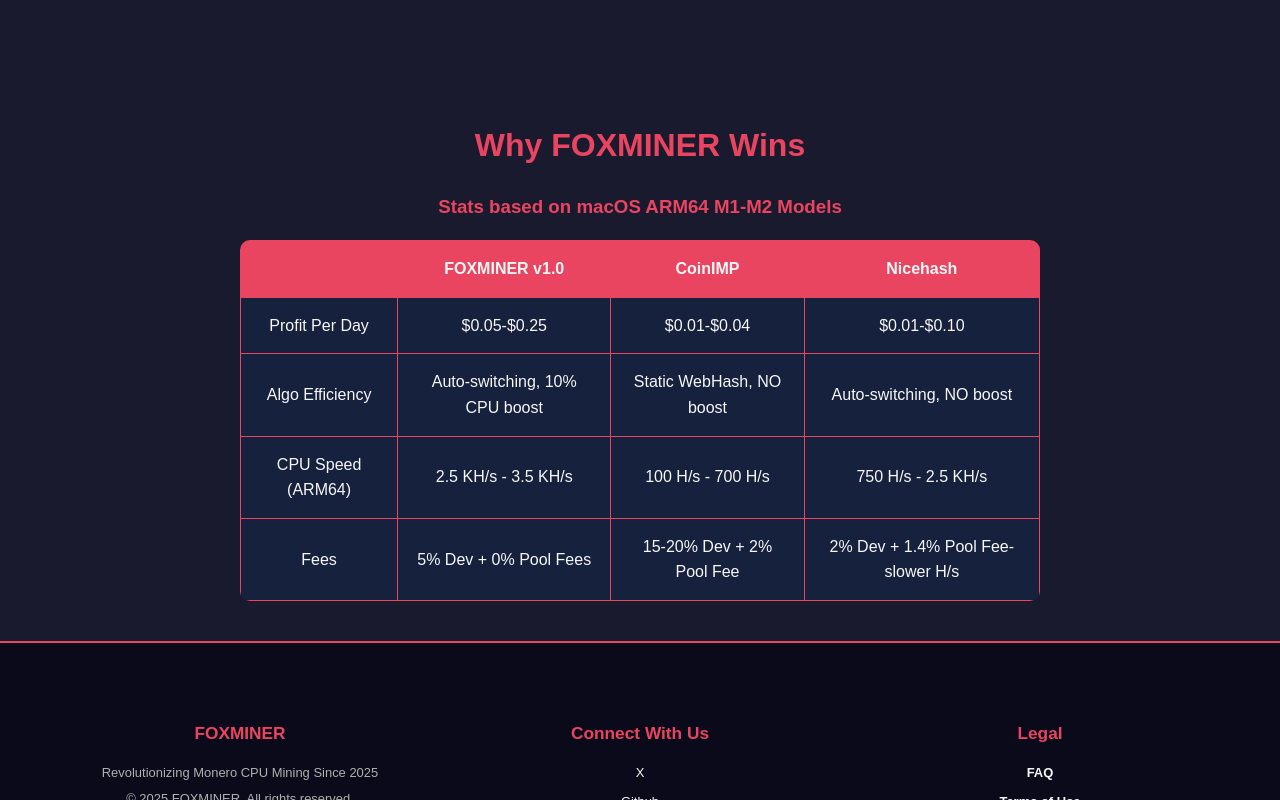
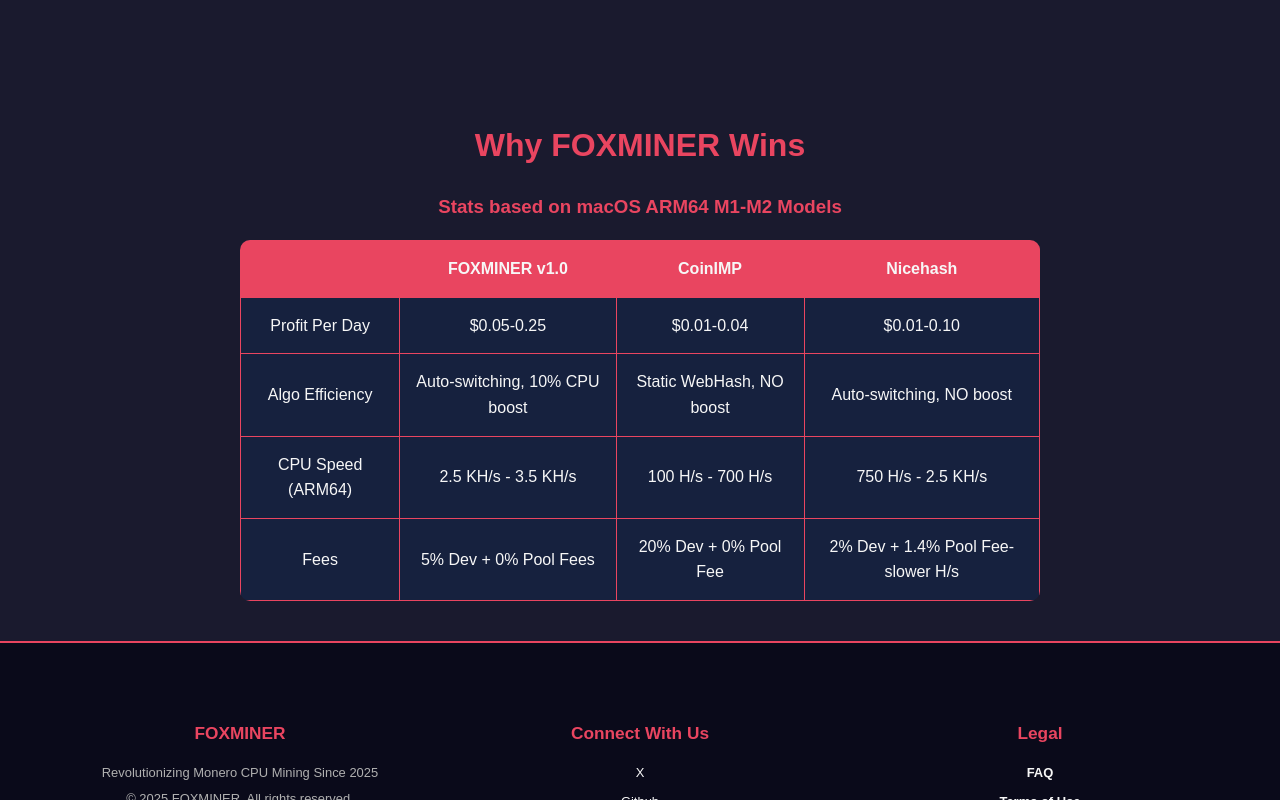
Before and after one commit to Foxminer-web/Foxminer, a website: page index.html in a window 1280 px wide. Shown: the part 1171-1971 px from the top of the page. Drawn offline with Linux system fonts and the light colour scheme; no server answers.

Commit message:
Update index.html

```diff
--- a/index.html
+++ b/index.html
@@ -302,7 +302,7 @@
         </div>
         <div class="feature">
             <h3>Real-time API Dashboard</h3>
-            <p>Mine Monero (XMR) with your macOS or Linux CPU. Signup to see your XMR stack on the user dashboard. Install our Free open-source app from the Installers page to start mining with ease.</p>
+            <p>Signup to see your XMR stack on the user dashboard. Install our Free open-source app from the Installers page to start mining with ease.</p>
         </div>
         <div class="feature">
             <h3>Enhanced MacOS & Linux Support</h3>
@@ -328,9 +328,9 @@
             </tr>
             <tr>
                 <td>Profit Per Day</td>
-                <td>$0.05-$0.25</td>
-                <td>$0.01-$0.04</td>
-                <td>$0.01-$0.10</td>
+                <td>$0.05-0.25</td>
+                <td>$0.01-0.04</td>
+                <td>$0.01-0.10</td>
             </tr>
             <tr>
                 <td>Algo Efficiency</td>
@@ -347,7 +347,7 @@
             <tr>
                 <td>Fees</td>
                 <td>5% Dev + 0% Pool Fees</td>
-                <td>15-20% Dev + 2% Pool Fee</td>
+                <td>20% Dev + 0% Pool Fee</td>
                 <td>2% Dev + 1.4% Pool Fee-slower H/s</td>
             </tr>
         </table>
```
